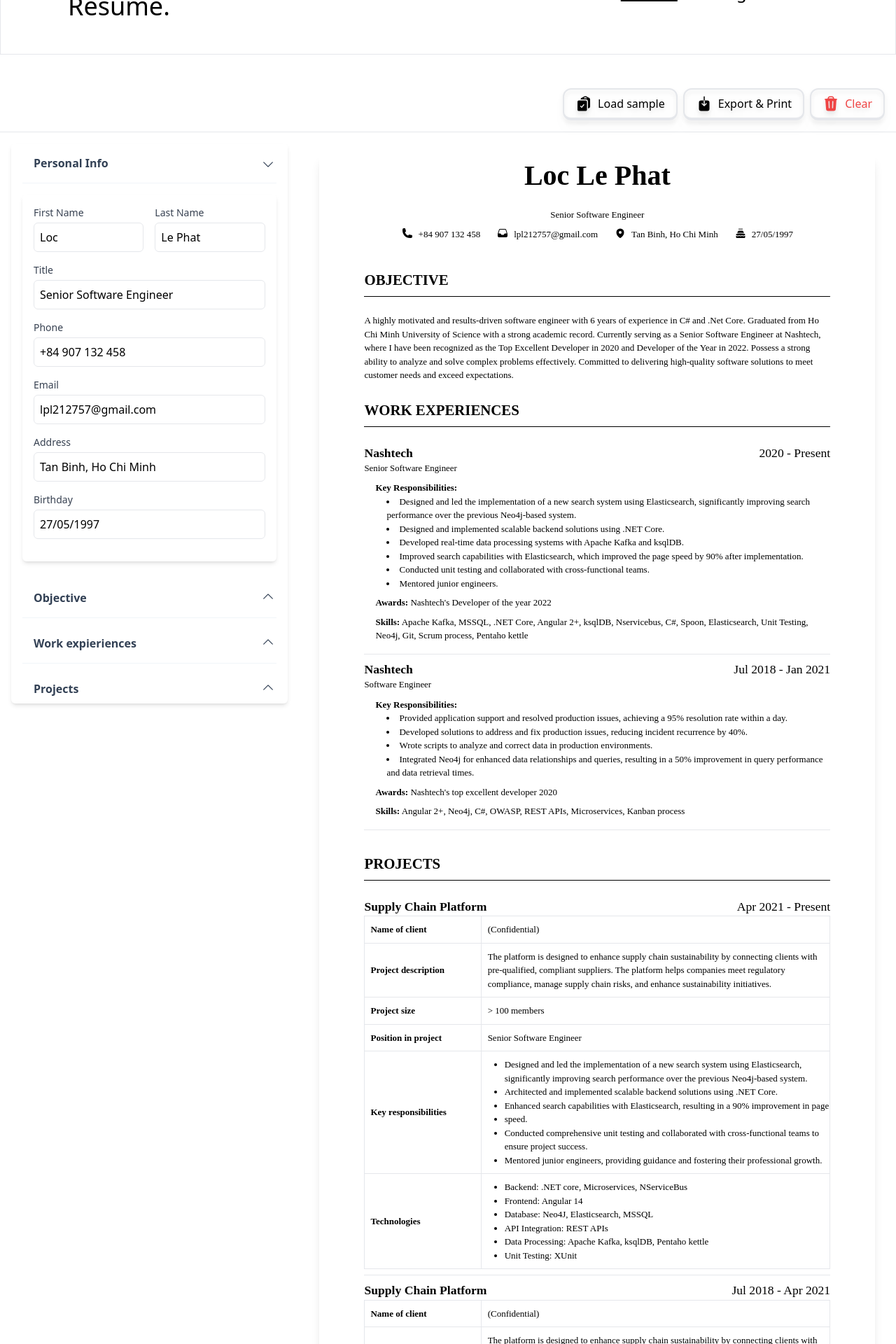
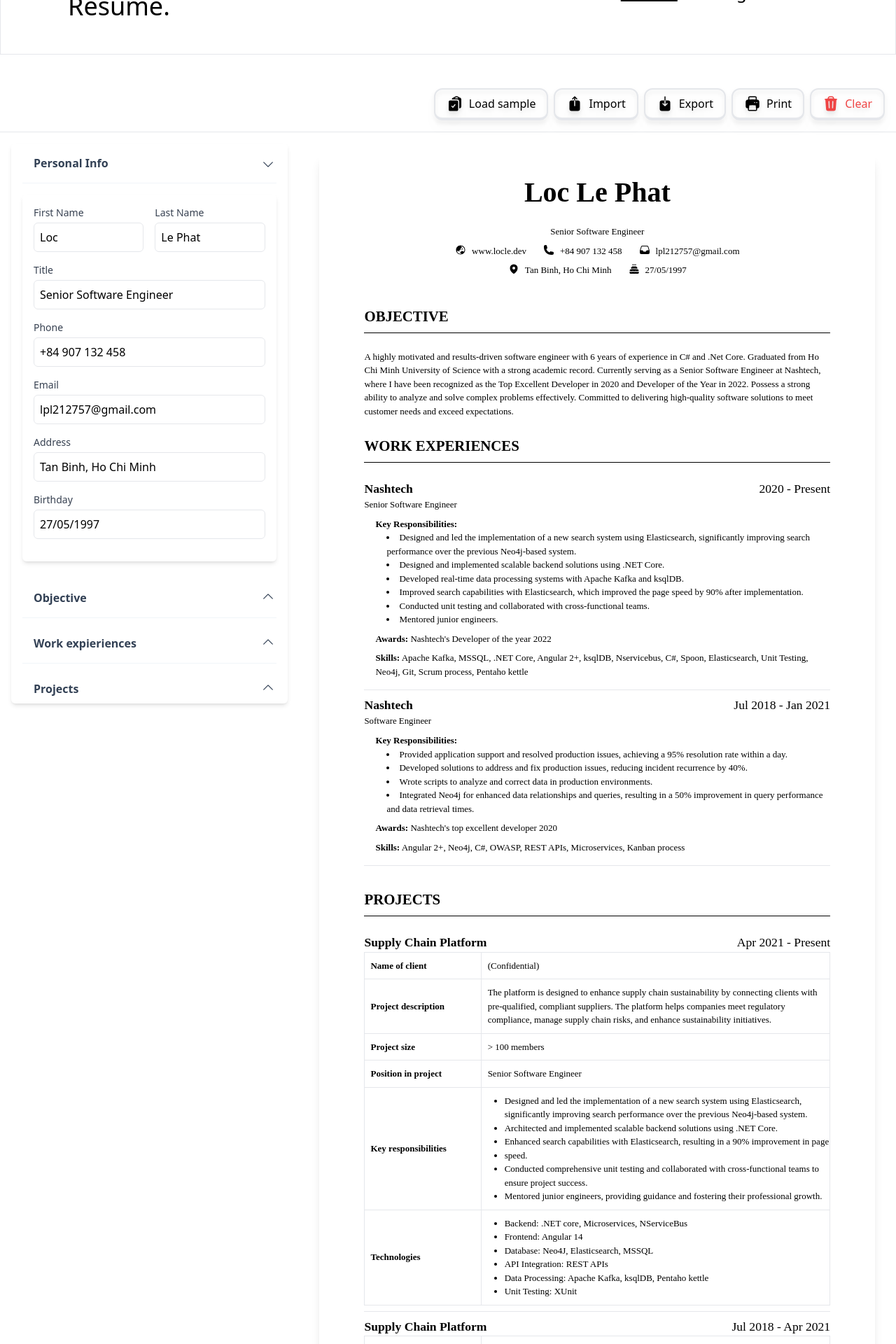
Before and after one commit to locle97/SimpleResume, a React (Vite) app: page /builder in a window 1280 px wide. Shown: the part 100-2020 px from the top of the page at 70% size. Built offline with nearby package versions, Linux system fonts and the light colour scheme.

Commit message:
feat - implement website

```diff
--- a/src/ResumeBuilder.jsx
+++ b/src/ResumeBuilder.jsx
@@ -18,9 +18,33 @@ function ResumeBuilder() {
     setCVData(sampleData);
   }
 
-  const handleDownloadCV = () => {
+  const printCV = () => {
+    // Export & Print
+    // Export Data as JSON
     window.print();
   }
+
+  const exportJson = () => {
+    const element = document.createElement("a");
+    const textFile = new Blob([JSON.stringify(cvData)], { type: 'text/plain' });
+    element.href = URL.createObjectURL(textFile);
+    element.download = "exported-data.json";
+    document.body.appendChild(element);
+    element.click();
+    document.body.appendChild(downloadAnchorNode);
+  }
+
+  const importJson = (e) => {
+    // Open file dialog
+    // Read file
+    const fileReader = new FileReader();
+    fileReader.onload = (e) => {
+      const content = e.target.result;
+      setCVData(JSON.parse(content));
+    }
+    fileReader.readAsText(e.target.files[0]);
+  }
+
 
   const handleClear = () => {
     setCVData(emptyData);
@@ -31,7 +55,9 @@ function ResumeBuilder() {
       <DynamicTitle title="Simple Resume - Builder" />
       <div className="print:hidden flex justify-end border-b p-4 gap-2">
         <ButtonGroup onLoadSample={handleLoadSample}
-          onDownload={handleDownloadCV}
+          onDownload={printCV}
+          onImport={importJson}
+          onExport={exportJson}
           onClear={handleClear} />
       </div>
       <div className="content h-full flex relative">
--- a/src/components/ButtonGroup.jsx
+++ b/src/components/ButtonGroup.jsx
@@ -1,13 +1,19 @@
 import { Button } from "./Button";
 
-export function ButtonGroup({ onLoadSample, onDownload, onClear }) {
+export function ButtonGroup({ onLoadSample, onImport, onExport, onDownload, onClear }) {
   return (
     <>
       <div>
         <Button title="Load sample" icon="sample" onClick={onLoadSample} />
       </div>
       <div>
-        <Button title="Export & Print" icon="download" onClick={onDownload} />
+        <Button title="Import" icon="import" onClick={onImport} />
+      </div>
+      <div>
+        <Button title="Export" icon="download" onClick={onExport} />
+      </div>
+      <div>
+        <Button title="Print" icon="print" onClick={onDownload} />
       </div>
       <div>
         <Button title="Clear" icon="clear" textColor="text-red-500" onClick={onClear} />
--- a/src/components/Icon.jsx
+++ b/src/components/Icon.jsx
@@ -50,6 +50,32 @@ export function Icon({ iconType, size = "size-6" }) {
           <path d="M12 1.5a.75.75 0 0 1 .75.75V7.5h-1.5V2.25A.75.75 0 0 1 12 1.5ZM11.25 7.5v5.69l-1.72-1.72a.75.75 0 0 0-1.06 1.06l3 3a.75.75 0 0 0 1.06 0l3-3a.75.75 0 1 0-1.06-1.06l-1.72 1.72V7.5h3.75a3 3 0 0 1 3 3v9a3 3 0 0 1-3 3h-9a3 3 0 0 1-3-3v-9a3 3 0 0 1 3-3h3.75Z" />
         </svg>
       );
+    case 'print':
+      return (
+        <svg
+          xmlns="http://www.w3.org/2000/svg"
+          viewBox="0 0 24 24"
+          fill="currentColor"
+          className={size}
+        >
+          <path
+            fillRule="evenodd"
+            d="M7.875 1.5C6.839 1.5 6 2.34 6 3.375v2.99c-.426.053-.851.11-1.274.174-1.454.218-2.476 1.483-2.476 2.917v6.294a3 3 0 0 0 3 3h.27l-.155 1.705A1.875 1.875 0 0 0 7.232 22.5h9.536a1.875 1.875 0 0 0 1.867-2.045l-.155-1.705h.27a3 3 0 0 0 3-3V9.456c0-1.434-1.022-2.7-2.476-2.917A48.716 48.716 0 0 0 18 6.366V3.375c0-1.036-.84-1.875-1.875-1.875h-8.25ZM16.5 6.205v-2.83A.375.375 0 0 0 16.125 3h-8.25a.375.375 0 0 0-.375.375v2.83a49.353 49.353 0 0 1 9 0Zm-.217 8.265c.178.018.317.16.333.337l.526 5.784a.375.375 0 0 1-.374.409H7.232a.375.375 0 0 1-.374-.409l.526-5.784a.373.373 0 0 1 .333-.337 41.741 41.741 0 0 1 8.566 0Zm.967-3.97a.75.75 0 0 1 .75-.75h.008a.75.75 0 0 1 .75.75v.008a.75.75 0 0 1-.75.75H18a.75.75 0 0 1-.75-.75V10.5ZM15 9.75a.75.75 0 0 0-.75.75v.008c0 .414.336.75.75.75h.008a.75.75 0 0 0 .75-.75V10.5a.75.75 0 0 0-.75-.75H15Z"
+            clipRule="evenodd"
+          />
+        </svg>
+      );
+    case 'import':
+      return (
+        <svg
+          xmlns="http://www.w3.org/2000/svg"
+          viewBox="0 0 24 24"
+          fill="currentColor"
+          className={size}
+        >
+          <path d="M11.47 1.72a.75.75 0 0 1 1.06 0l3 3a.75.75 0 0 1-1.06 1.06l-1.72-1.72V7.5h-1.5V4.06L9.53 5.78a.75.75 0 0 1-1.06-1.06l3-3ZM11.25 7.5V15a.75.75 0 0 0 1.5 0V7.5h3.75a3 3 0 0 1 3 3v9a3 3 0 0 1-3 3h-9a3 3 0 0 1-3-3v-9a3 3 0 0 1 3-3h3.75Z" />
+        </svg>
+      )
     case 'clear':
     default:
       return (
--- a/src/components/PersonalInfo.jsx
+++ b/src/components/PersonalInfo.jsx
@@ -8,11 +8,26 @@ export function PersonalInfo({ personalInfo }) {
   return (
     <>
       {/*Personal information*/}
-      <div className="flex flex-col content-center justify-center	text-center mb-10">
+      <div className="flex flex-col content-center justify-center	text-center mb-10 mt-6">
         <h2 className="text-[2.5rem] font-bold mb-4">{fullName}</h2>
         <p className="sub-title mb-2">{personalInfo.title}</p>
-        <div className="flex justify-center gap-6">
+        <div className="flex flex-wrap justify-center gap-x-6 gap-y-2 mx-24">
+          {/*Website*/}
+          {
+            personalInfo.website &&
+            (
+              <div className="flex justify-center content-center">
+                <svg xmlns="http://www.w3.org/2000/svg" viewBox="0 0 24 24" fill="currentColor" className="size-4 mr-2">
+                  <path d="M15.75 8.25a.75.75 0 0 1 .75.75c0 1.12-.492 2.126-1.27 2.812a.75.75 0 1 1-.992-1.124A2.243 2.243 0 0 0 15 9a.75.75 0 0 1 .75-.75Z" />
+                  <path fillRule="evenodd" d="M12 2.25c-5.385 0-9.75 4.365-9.75 9.75s4.365 9.75 9.75 9.75 9.75-4.365 9.75-9.75S17.385 2.25 12 2.25ZM4.575 15.6a8.25 8.25 0 0 0 9.348 4.425 1.966 1.966 0 0 0-1.84-1.275.983.983 0 0 1-.97-.822l-.073-.437c-.094-.565.25-1.11.8-1.267l.99-.282c.427-.123.783-.418.982-.816l.036-.073a1.453 1.453 0 0 1 2.328-.377L16.5 15h.628a2.25 2.25 0 0 1 1.983 1.186 8.25 8.25 0 0 0-6.345-12.4c.044.262.18.503.389.676l1.068.89c.442.369.535 1.01.216 1.49l-.51.766a2.25 2.25 0 0 1-1.161.886l-.143.048a1.107 1.107 0 0 0-.57 1.664c.369.555.169 1.307-.427 1.605L9 13.125l.423 1.059a.956.956 0 0 1-1.652.928l-.679-.906a1.125 1.125 0 0 0-1.906.172L4.575 15.6Z" clipRule="evenodd" />
+                </svg>
+                <p>{personalInfo.website}</p>
+              </div>
+            )
+          }
           {/*Phone*/}
+          {personalInfo.phone &&
+            (
               <div className="flex justify-center content-center">
                 <svg
                   xmlns="http://www.w3.org/2000/svg"
@@ -27,7 +42,12 @@ export function PersonalInfo({ personalInfo }) {
                 </svg>
                 <p>{personalInfo.phone}</p>
               </div>
+            )
+          }
           {/*Email*/}
+          {
+            personalInfo.email &&
+            (
               <div className="flex justify-center content-center">
                 <svg
                   xmlns="http://www.w3.org/2000/svg"
@@ -42,7 +62,12 @@ export function PersonalInfo({ personalInfo }) {
                 </svg>
                 <p>{personalInfo.email}</p>
               </div>
+            )
+          }
           {/*Address*/}
+          {
+            personalInfo.address &&
+            (
               <div className="flex justify-center content-center">
                 <svg
                   xmlns="http://www.w3.org/2000/svg"
@@ -57,7 +82,12 @@ export function PersonalInfo({ personalInfo }) {
                 </svg>
                 <p>{personalInfo.address}</p>
               </div>
+            )
+          }
           {/*Birthday*/}
+          {
+            personalInfo.birthday &&
+            (
               <div className="flex justify-center content-center">
                 <svg
                   xmlns="http://www.w3.org/2000/svg"
@@ -69,6 +99,8 @@ export function PersonalInfo({ personalInfo }) {
                 </svg>
                 <p>{personalInfo.birthday}</p>
               </div>
+            )
+          }
         </div>
       </div>
       {/* End Personal information*/}
--- a/src/data.jsx
+++ b/src/data.jsx
@@ -9,6 +9,7 @@ export const sampleData = {
     phone: '+84 907 132 458',
     address: 'Tan Binh, Ho Chi Minh',
     birthday: '27/05/1997',
+    website: 'www.locle.dev',
   },
   objective: {
     description: 'A highly motivated and results-driven software engineer with 6 years of experience in C# and .Net Core. Graduated from Ho Chi Minh University of Science with a strong academic record. Currently serving as a Senior Software Engineer at Nashtech, where I have been recognized as the Top Excellent Developer in 2020 and Developer of the Year in 2022. Possess a strong ability to analyze and solve complex problems effectively. Committed to delivering high-quality software solutions to meet customer needs and exceed expectations.'
@@ -174,6 +175,43 @@ export const sampleData = {
           ]
         },
       ]
+    },
+    {
+      id: uuidv4(),
+      name: 'Duckeebs (Personal Project)',
+      period: 'Mar 2024 - Present',
+      sections: [
+        {
+          id: uuidv4(),
+          title: 'Role',
+          description: 'Creator, developer',
+        },
+        {
+          id: uuidv4(),
+          title: 'Objective',
+          description: 'Developed a web application to allow users to visualize different keycap sets on their keyboards by uploading image, aiding in their purchasing decisions.',
+        },
+        {
+          id: uuidv4(),
+          title: 'Team size',
+          description: '1 member',
+        },
+        {
+          id: uuidv4(),
+          title: 'Key responsibilities',
+          description: 'Designed and implemented frontend and backend, crawled and preprocessed images for training AI models to detect and clasify keycaps. Deployed the application to production using Docker, ensuring consistency and scalability',
+        },
+        {
+          id: uuidv4(),
+          title: 'Technologies',
+          description: '',
+          items: [
+            'Frontend: Angular',
+            'Backend: .NET Core, Python, MSSQL, Elasticsearch',
+            'Image processing: Object detection, Segment anything, Image classification'
+          ]
+        },
+      ]
     }
   ],
   educations: [
```
Lines whose indentation alone changed are shown as unchanged.
